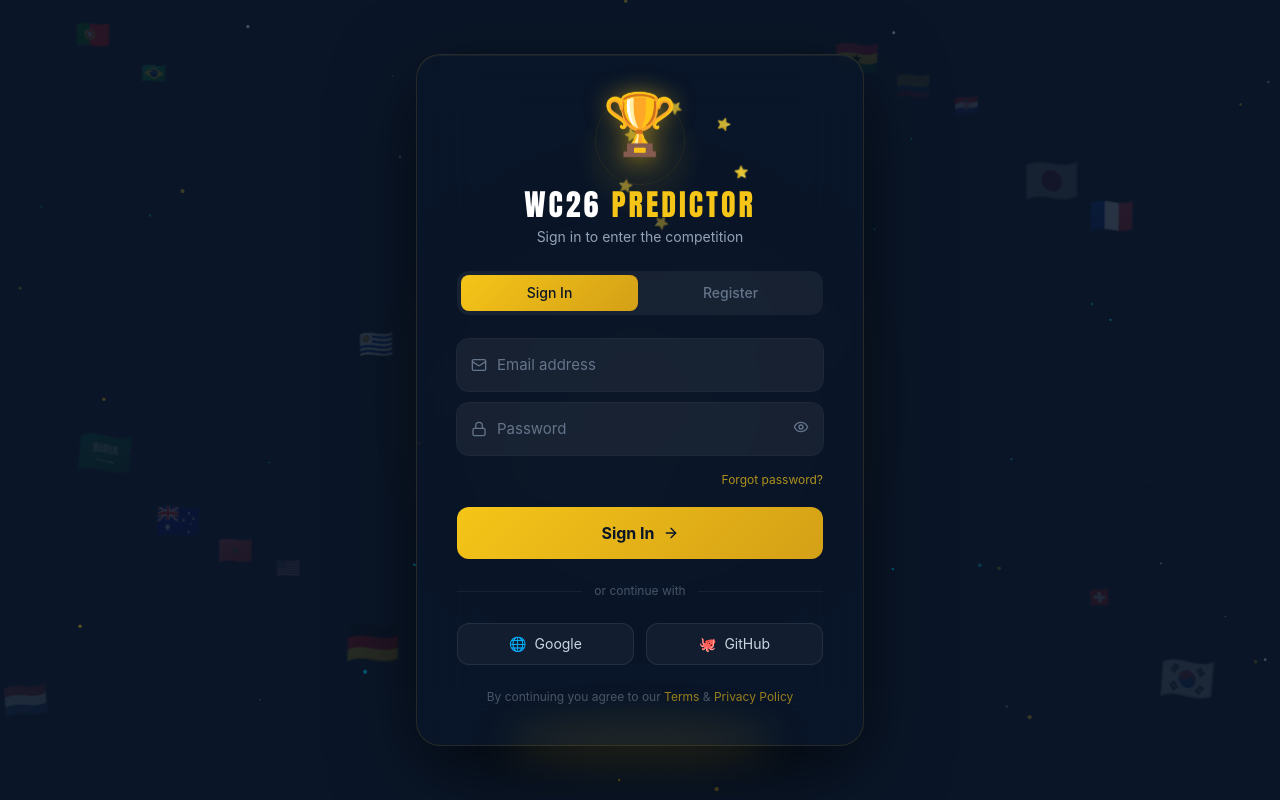
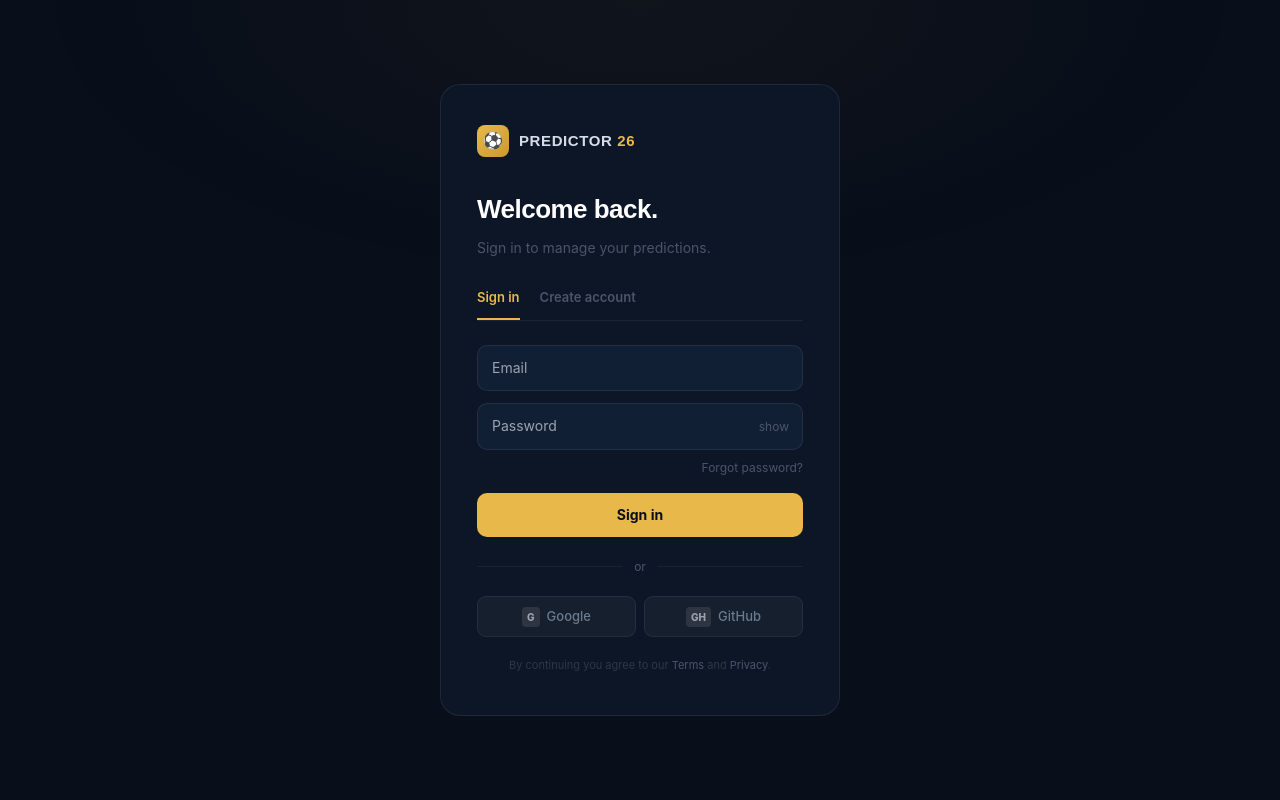
Before and after one commit to chalexandru841-glitch/worldcup2026-predictions, a React app in the folder frontend/: page /login in a window 1280 px wide. Built offline with nearby package versions, Linux system fonts and the light colour scheme; the HTML template or start-up script is replaced by a standard one.

Commit message:
🎨 redesign: login page — human, not templated

```diff
--- a/frontend/src/pages/LoginPage.tsx
+++ b/frontend/src/pages/LoginPage.tsx
@@ -1,22 +1,18 @@
 import { useState } from "react";
 import { motion, AnimatePresence } from "framer-motion";
-import { Mail, Lock, Eye, EyeOff, ArrowRight } from "lucide-react";
-import ParticleField from "../components/common/ParticleField";
-import FloatingFlags from "../components/login/FloatingFlags";
-import TrophyHero from "../components/login/TrophyHero";
-import AnimatedInput from "../components/common/AnimatedInput";
-import SubmitButton from "../components/common/SubmitButton";
 
 type Mode = "login" | "register";
 
-// Stagger children animation variants
-const container = {
-  hidden: {},
-  show: { transition: { staggerChildren: 0.08, delayChildren: 0.2 } },
-};
-const item = {
-  hidden: { opacity: 0, y: 18 },
-  show: { opacity: 1, y: 0, transition: { ease: "easeOut", duration: 0.4 } },
+const inputStyle: React.CSSProperties = {
+  width: "100%",
+  padding: "11px 14px",
+  background: "#111f35",
+  border: "1px solid rgba(255,255,255,0.07)",
+  borderRadius: 10,
+  color: "#d4dce8",
+  fontSize: 14,
+  outline: "none",
+  fontFamily: "Inter, sans-serif",
 };
 
 export default function LoginPage() {
@@ -24,234 +20,227 @@ export default function LoginPage() {
   const [email, setEmail] = useState("");
   const [password, setPassword] = useState("");
   const [name, setName] = useState("");
-  const [showPassword, setShowPassword] = useState(false);
   const [loading, setLoading] = useState(false);
-  const [success, setSuccess] = useState(false);
-  const [errors, setErrors] = useState<Record<string, string>>({});
+  const [done, setDone] = useState(false);
+  const [showPw, setShowPw] = useState(false);
+  const [err, setErr] = useState("");
 
-  const validate = () => {
-    const e: Record<string, string> = {};
-    if (!email) e.email = "Email is required";
-    else if (!/^[^\s@]+@[^\s@]+\.[^\s@]+$/.test(email)) e.email = "Enter a valid email";
-    if (!password) e.password = "Password is required";
-    else if (password.length < 8) e.password = "At least 8 characters";
-    if (mode === "register" && !name) e.name = "Display name is required";
-    setErrors(e);
-    return Object.keys(e).length === 0;
+  const submit = async (e: React.FormEvent) => {
+    e.preventDefault();
+    if (!email || !password) { setErr("Fill in all fields."); return; }
+    if (password.length < 8) { setErr("Password must be 8+ characters."); return; }
+    setErr(""); setLoading(true);
+    await new Promise(r => setTimeout(r, 1600));
+    setLoading(false); setDone(true);
   };
 
-  const handleSubmit = async (e: React.FormEvent) => {
-    e.preventDefault();
-    if (!validate()) return;
-    setLoading(true);
-    // Simulate API call
-    await new Promise((r) => setTimeout(r, 1800));
-    setLoading(false);
-    setSuccess(true);
-    await new Promise((r) => setTimeout(r, 1200));
-    // navigate("/") here in real app
-  };
-
-  const switchMode = (next: Mode) => {
-    setMode(next);
-    setErrors({});
+  const switchMode = (m: Mode) => {
+    setMode(m); setErr(""); setDone(false);
     setEmail(""); setPassword(""); setName("");
-    setSuccess(false);
   };
 
   return (
-    <div className="min-h-screen relative flex items-center justify-center px-4 overflow-hidden bg-pitch">
+    <div style={{
+      minHeight: "100vh",
+      background: "#080e1a",
+      display: "flex",
+      alignItems: "center",
+      justifyContent: "center",
+      padding: 24,
+    }}>
+      <div style={{
+        position: "fixed", inset: 0, pointerEvents: "none",
+        background: "radial-gradient(ellipse 80% 60% at 50% 0%, rgba(232,184,75,0.04) 0%, transparent 60%)",
+      }} />
 
-      {/* Layer 1: particle network */}
-      <ParticleField count={55} />
-
-      {/* Layer 2: floating flag orbs */}
-      <FloatingFlags />
-
-      {/* Layer 3: radial glow behind card */}
-      <div
-        className="fixed pointer-events-none"
+      <motion.div
+        initial={{ opacity: 0, y: 20 }}
+        animate={{ opacity: 1, y: 0 }}
+        transition={{ duration: 0.38, ease: [0.16, 1, 0.3, 1] }}
         style={{
-          width: 600, height: 600,
-          background: "radial-gradient(circle, rgba(245,197,24,0.06) 0%, transparent 65%)",
-          top: "50%", left: "50%",
-          transform: "translate(-50%, -50%)",
-        }}
-      />
-
-      {/* Card */}
-      <motion.div
-        initial={{ opacity: 0, y: 40, scale: 0.96 }}
-        animate={{ opacity: 1, y: 0, scale: 1 }}
-        transition={{ duration: 0.55, ease: [0.16, 1, 0.3, 1] }}
-        className="relative z-10 w-full max-w-md"
-      >
-        <div
-          className="rounded-3xl p-8 sm:p-10"
-          style={{
-            background: "rgba(10, 22, 40, 0.85)",
-            backdropFilter: "blur(24px)",
-            border: "1px solid rgba(245,197,24,0.12)",
-            boxShadow: "0 25px 80px rgba(0,0,0,0.6), inset 0 1px 0 rgba(255,255,255,0.05)",
+          width: "100%", maxWidth: 400,
+          background: "#0d1626",
+          border: "1px solid rgba(255,255,255,0.08)",
+          borderRadius: 20,
+          padding: "40px 36px",
+          position: "relative",
         }}
       >
-          <motion.div variants={container} initial="hidden" animate="show" className="flex flex-col items-center gap-6">
+        {/* Logo */}
+        <div style={{ display: "flex", alignItems: "center", gap: 10, marginBottom: 32 }}>
+          <div style={{
+            width: 32, height: 32, borderRadius: 8,
+            background: "linear-gradient(135deg, #e8b84b, #c99a30)",
+            display: "flex", alignItems: "center", justifyContent: "center",
+            fontSize: 16,
+          }}>⚽</div>
+          <span style={{
+            fontFamily: "Syne, sans-serif", fontWeight: 800,
+            fontSize: 15, letterSpacing: "0.04em", color: "#d4dce8",
+          }}>
+            PREDICTOR <span style={{ color: "#e8b84b" }}>26</span>
+          </span>
+        </div>
 
-            {/* Trophy hero */}
-            <motion.div variants={item}>
-              <TrophyHero />
-            </motion.div>
+        <h1 style={{
+          fontFamily: "Syne, sans-serif", fontWeight: 800,
+          fontSize: 26, color: "#fff", letterSpacing: "-0.02em",
+          marginBottom: 6,
+        }}>
+          {mode === "login" ? "Welcome back." : "Join the game."}
+        </h1>
+        <p style={{ fontSize: 14, color: "#4a5568", marginBottom: 28 }}>
+          {mode === "login"
+            ? "Sign in to manage your predictions."
+            : "Create a free account to start predicting."}
+        </p>
 
-            {/* Title */}
-            <motion.div variants={item} className="text-center mt-2">
-              <h1 className="text-3xl font-display tracking-widest text-white uppercase">
-                WC26 <span className="text-gold">Predictor</span>
-              </h1>
-              <p className="text-slate-400 text-sm mt-1">
-                {mode === "login" ? "Sign in to enter the competition" : "Create your account and start predicting"}
-              </p>
-            </motion.div>
-
-            {/* Mode toggle tabs */}
-            <motion.div variants={item} className="flex w-full bg-white/5 rounded-xl p-1 gap-1">
+        {/* Tab toggle */}
+        <div style={{
+          display: "flex", gap: 20, marginBottom: 24,
+          borderBottom: "1px solid rgba(255,255,255,0.06)",
+        }}>
           {(["login", "register"] as Mode[]).map((m) => (
             <button
               key={m}
               onClick={() => switchMode(m)}
-                  className="relative flex-1 py-2 text-sm font-medium rounded-lg transition-colors duration-200 capitalize"
-                  style={{ color: mode === m ? "#0a1628" : "#64748b" }}
+              style={{
+                fontSize: 13, fontWeight: 600, paddingBottom: 10,
+                color: mode === m ? "#e8b84b" : "#4a5568",
+                borderBottom: `2px solid ${mode === m ? "#e8b84b" : "transparent"}`,
+                background: "none", border: "none",
+                borderBottomWidth: 2, borderBottomStyle: "solid",
+                borderBottomColor: mode === m ? "#e8b84b" : "transparent",
+                cursor: "pointer", transition: "all 0.15s",
+              }}
             >
-                  {mode === m && (
-                    <motion.div
-                      layoutId="tab-indicator"
-                      className="absolute inset-0 rounded-lg"
-                      style={{ background: "linear-gradient(135deg, #f5c518, #d4a017)" }}
-                      transition={{ type: "spring", stiffness: 400, damping: 30 }}
-                    />
-                  )}
-                  <span className="relative z-10">{m === "login" ? "Sign In" : "Register"}</span>
+              {m === "login" ? "Sign in" : "Create account"}
             </button>
           ))}
-            </motion.div>
+        </div>
 
-            {/* Form */}
-            <form onSubmit={handleSubmit} className="w-full space-y-3">
+        <form onSubmit={submit} style={{ display: "flex", flexDirection: "column", gap: 12 }}>
           <AnimatePresence>
             {mode === "register" && (
               <motion.div
-                    key="name-field"
+                key="name"
                 initial={{ opacity: 0, height: 0 }}
                 animate={{ opacity: 1, height: "auto" }}
                 exit={{ opacity: 0, height: 0 }}
-                    transition={{ duration: 0.25 }}
+                transition={{ duration: 0.2 }}
               >
-                    <AnimatedInput
-                      label="Display name"
-                      icon={<span className="text-base">👤</span>}
+                <input
+                  placeholder="Display name"
                   value={name}
-                      onChange={(e) => setName(e.target.value)}
-                      error={errors.name}
-                      autoComplete="name"
+                  onChange={e => setName(e.target.value)}
+                  style={inputStyle}
                 />
               </motion.div>
             )}
           </AnimatePresence>
 
-              <motion.div variants={item}>
-                <AnimatedInput
-                  label="Email address"
-                  icon={<Mail size={16} />}
+          <input
             type="email"
+            placeholder="Email"
             value={email}
-                  onChange={(e) => setEmail(e.target.value)}
-                  error={errors.email}
+            onChange={e => setEmail(e.target.value)}
+            style={inputStyle}
             autoComplete="email"
           />
-              </motion.div>
 
-              <motion.div variants={item} className="relative">
-                <AnimatedInput
-                  label="Password"
-                  icon={<Lock size={16} />}
-                  type={showPassword ? "text" : "password"}
+          <div style={{ position: "relative" }}>
+            <input
+              type={showPw ? "text" : "password"}
+              placeholder="Password"
               value={password}
-                  onChange={(e) => setPassword(e.target.value)}
-                  error={errors.password}
+              onChange={e => setPassword(e.target.value)}
+              style={{ ...inputStyle, paddingRight: 44 }}
               autoComplete={mode === "login" ? "current-password" : "new-password"}
             />
             <button
               type="button"
-                  onClick={() => setShowPassword(!showPassword)}
-                  className="absolute right-3.5 top-4 text-slate-500 hover:text-slate-300 transition-colors"
+              onClick={() => setShowPw(p => !p)}
+              style={{
+                position: "absolute", right: 14, top: "50%",
+                transform: "translateY(-50%)",
+                background: "none", border: "none",
+                color: "#4a5568", cursor: "pointer", fontSize: 12,
+              }}
             >
-                  {showPassword ? <EyeOff size={16} /> : <Eye size={16} />}
+              {showPw ? "hide" : "show"}
             </button>
-              </motion.div>
+          </div>
 
           {mode === "login" && (
-                <motion.div variants={item} className="text-right">
-                  <a href="#" className="text-xs text-gold/70 hover:text-gold transition-colors">
+            <a href="#" style={{ fontSize: 12, color: "#4a5568", textAlign: "right", marginTop: -4 }}>
               Forgot password?
             </a>
-                </motion.div>
           )}
 
-              <motion.div variants={item} className="pt-1">
-                <SubmitButton loading={loading} success={success}>
-                  {mode === "login" ? (
-                    <span className="flex items-center justify-center gap-2">Sign In <ArrowRight size={16} /></span>
-                  ) : (
-                    <span className="flex items-center justify-center gap-2">Create Account <ArrowRight size={16} /></span>
+          {err && (
+            <motion.p
+              initial={{ opacity: 0 }} animate={{ opacity: 1 }}
+              style={{ fontSize: 12, color: "#f87171", marginTop: -4 }}
+            >
+              {err}
+            </motion.p>
           )}
-                </SubmitButton>
-              </motion.div>
+
+          <motion.button
+            type="submit"
+            disabled={loading || done}
+            whileHover={{ opacity: 0.9 }}
+            whileTap={{ scale: 0.98 }}
+            style={{
+              marginTop: 4,
+              padding: "11px 0",
+              background: done ? "#22c55e" : "#e8b84b",
+              color: "#080e1a",
+              fontWeight: 700, fontSize: 14,
+              borderRadius: 10, border: "none",
+              cursor: loading || done ? "default" : "pointer",
+              transition: "background 0.2s",
+            }}
+          >
+            {loading ? "Signing in…" : done ? "✓  You're in" : mode === "login" ? "Sign in" : "Create account"}
+          </motion.button>
         </form>
 
         {/* Divider */}
-            <motion.div variants={item} className="w-full flex items-center gap-3">
-              <div className="flex-1 h-px bg-white/5" />
-              <span className="text-xs text-slate-600">or continue with</span>
-              <div className="flex-1 h-px bg-white/5" />
-            </motion.div>
+        <div style={{ display: "flex", alignItems: "center", gap: 12, margin: "20px 0" }}>
+          <div style={{ flex: 1, height: 1, background: "rgba(255,255,255,0.05)" }} />
+          <span style={{ fontSize: 12, color: "#4a5568" }}>or</span>
+          <div style={{ flex: 1, height: 1, background: "rgba(255,255,255,0.05)" }} />
+        </div>
 
-            {/* OAuth buttons */}
-            <motion.div variants={item} className="w-full grid grid-cols-2 gap-3">
-              {[
-                { label: "Google", icon: "🌐" },
-                { label: "GitHub", icon: "🐙" },
-              ].map(({ label, icon }) => (
+        <div style={{ display: "grid", gridTemplateColumns: "1fr 1fr", gap: 8 }}>
+          {[{ label: "Google", abbr: "G" }, { label: "GitHub", abbr: "GH" }].map(({ label, abbr }) => (
             <motion.button
               key={label}
-                  whileHover={{ scale: 1.03, backgroundColor: "rgba(255,255,255,0.08)" }}
-                  whileTap={{ scale: 0.97 }}
-                  className="flex items-center justify-center gap-2 py-2.5 rounded-xl text-sm text-slate-300 transition-colors"
-                  style={{ background: "rgba(255,255,255,0.04)", border: "1px solid rgba(255,255,255,0.08)" }}
+              whileHover={{ background: "rgba(255,255,255,0.07)" }}
+              style={{
+                padding: "9px 0",
+                background: "rgba(255,255,255,0.04)",
+                border: "1px solid rgba(255,255,255,0.07)",
+                borderRadius: 9, color: "#6b7a8d",
+                fontSize: 13, fontWeight: 500, cursor: "pointer",
+                display: "flex", alignItems: "center", justifyContent: "center", gap: 7,
+              }}
             >
-                  <span>{icon}</span>
-                  <span>{label}</span>
+              <span style={{
+                fontSize: 10, fontWeight: 800, background: "rgba(255,255,255,0.1)",
+                borderRadius: 4, padding: "2px 5px", color: "#9ca3af",
+              }}>{abbr}</span>
+              {label}
             </motion.button>
           ))}
-            </motion.div>
-
-            {/* Footer note */}
-            <motion.p variants={item} className="text-xs text-slate-600 text-center">
-              By continuing you agree to our{" "}
-              <a href="#" className="text-gold/60 hover:text-gold">Terms</a> &{" "}
-              <a href="#" className="text-gold/60 hover:text-gold">Privacy Policy</a>
-            </motion.p>
-          </motion.div>
         </div>
 
-        {/* Card bottom glow */}
-        <div
-          className="absolute -bottom-4 left-1/2 -translate-x-1/2 pointer-events-none"
-          style={{
-            width: "60%", height: 40,
-            background: "rgba(245,197,24,0.12)",
-            filter: "blur(20px)",
-            borderRadius: "50%",
-          }}
-        />
+        <p style={{ fontSize: 11, color: "#2d3748", textAlign: "center", marginTop: 20 }}>
+          By continuing you agree to our{" "}
+          <a href="#" style={{ color: "#4a5568" }}>Terms</a> and{" "}
+          <a href="#" style={{ color: "#4a5568" }}>Privacy</a>.
+        </p>
       </motion.div>
     </div>
   );
```
Lines whose indentation alone changed are shown as unchanged.
